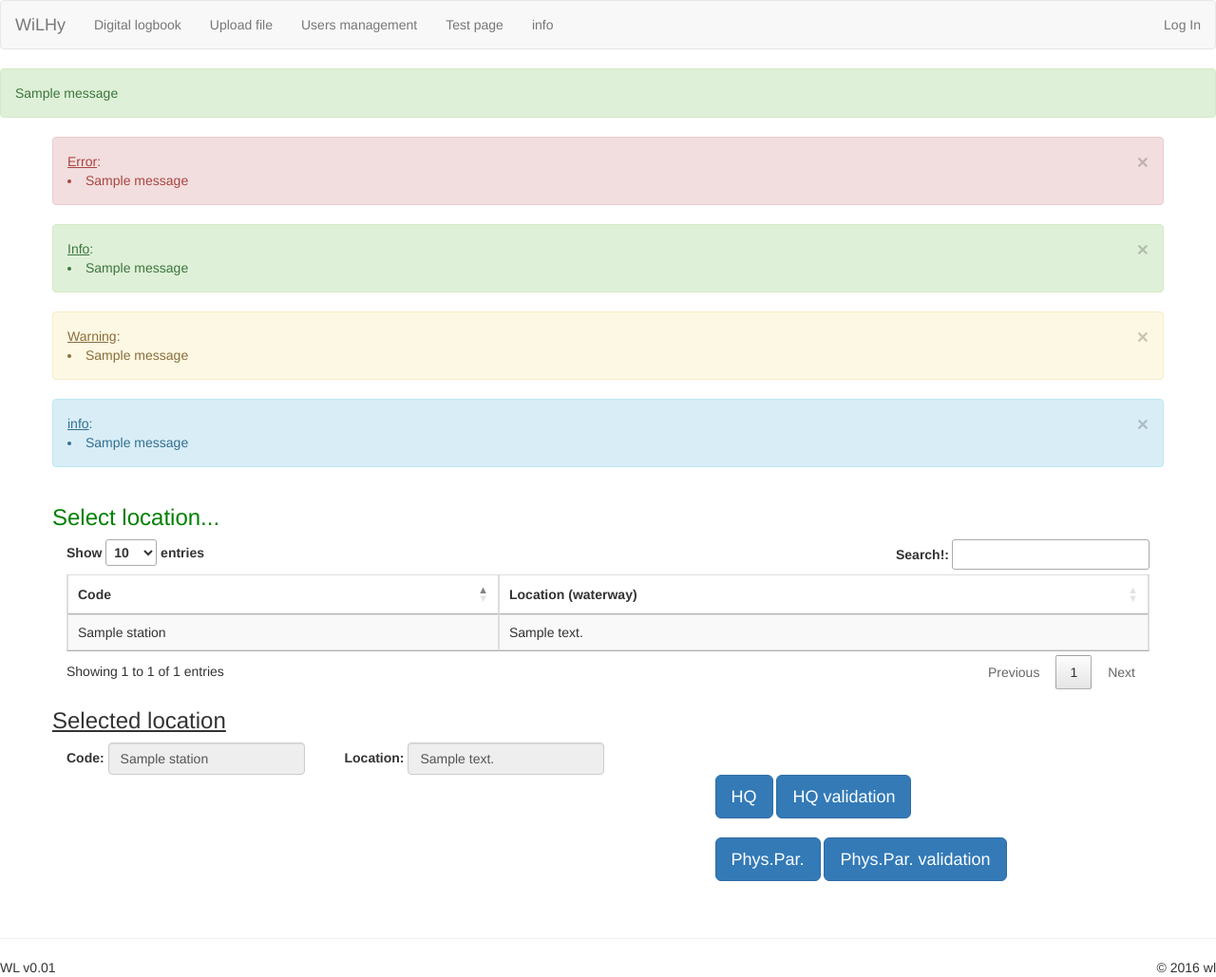
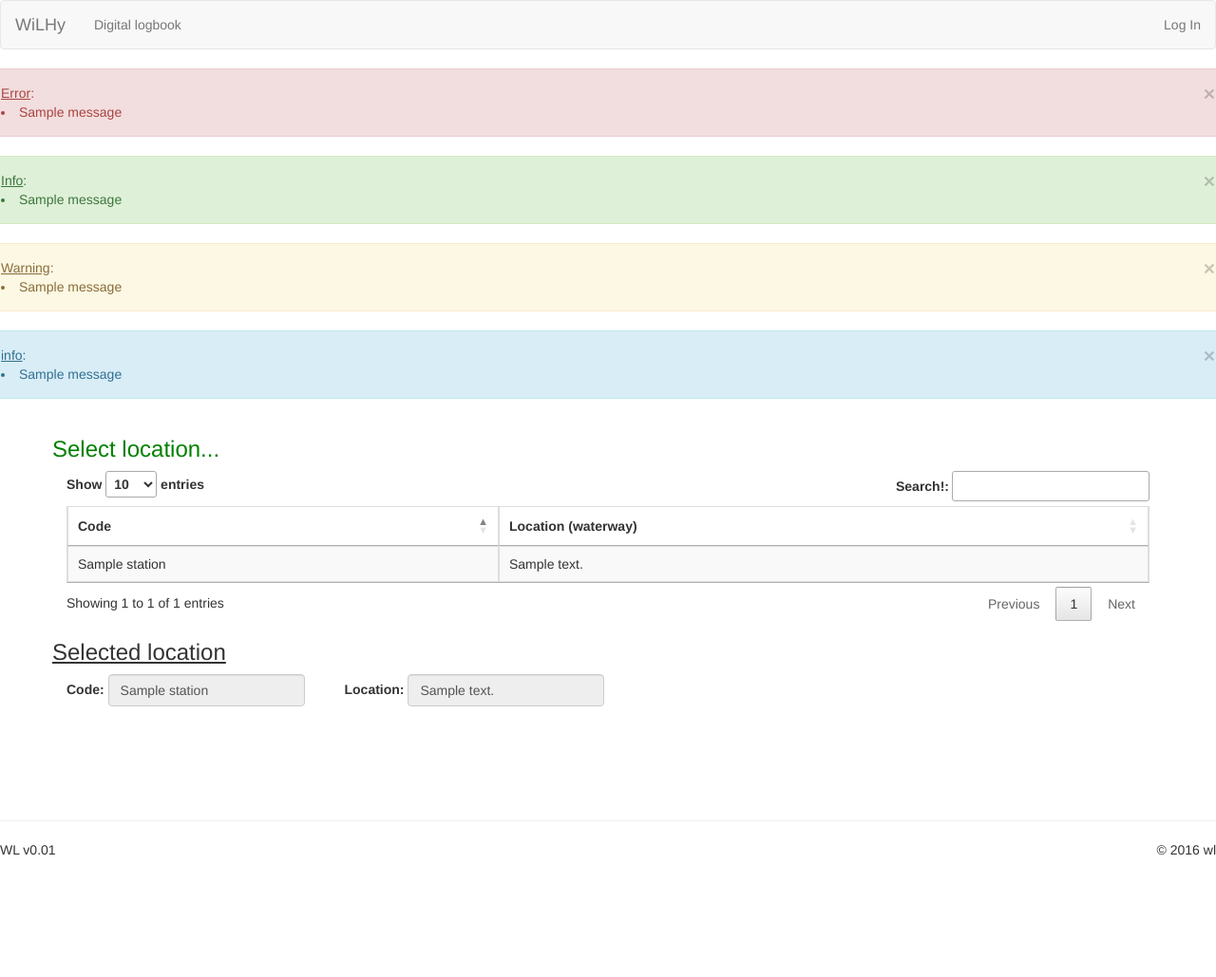
Before and after one commit to koenbeys/dlb, a Python web app: template app/dlb/templates/stationlist.html in a window 1280 px wide. Shown: the whole page at 95% size. After the commit the page ends 901 px from the top, so only its background shows below. Run offline with Jinja, Linux system fonts and the light colour scheme; the template is opened without the code that fills it: most values are stand-ins (such as "Sample title", 1, 10 or a date in 2020); one stand-in notice (Sample message) is shown; some libraries are stand-ins or nearby versions.

Commit message:
9-dec-2016 flask message changed with JFR message

```diff
--- a/app/config.py
+++ b/app/config.py
@@ -18,9 +18,9 @@ class Config:
     # Flask settings
     CSRF_ENABLED = True
     FLASK_SERVER_HOST = "127.0.0.1"
-#    FLASK_SERVER_PORT=5106
+    FLASK_SERVER_PORT=5106
 #    FLASK_SERVER_HOST = "0.0.0.0"
-    FLASK_SERVER_PORT=80
+#    FLASK_SERVER_PORT=80
 
     # Mail settings
     MAIL_USERNAME = None
--- a/app/dlb/templates/stationlist.html
+++ b/app/dlb/templates/stationlist.html
@@ -16,7 +16,7 @@
     <body onload="initform()">
         <div class="container">
 
-            {% include 'main/info.html' %}
+
 
                 <div class="row header" style="color:green">
                     <h3>Select location...</h3>
@@ -62,12 +62,28 @@
                 <div class="form-group col-sm-7">&nbsp;</div>
                 <div class="form-group col-sm-5">
                     <div class="form-group">
-                        {% if station.stationHQ == 0 %}
-                            <button type="button" class="btn btn-primary btn-lg" id="buttonHQ" disabled onclick="mysubmit('HQ');">HQ</button>
-                            <button type="button" class="btn btn-primary btn-lg" id="buttonHQvalidation" disabled  onclick="mysubmit('histoHQ');">HQ validation</button>
+                        {% if station.stationHQ == 1 %}
+                            {% if current_user.has_role('controler') %}
+                                <button type="button" class="btn btn-primary btn-lg" id="buttonHQ" onclick="mysubmit('HQ');">HQ</button>
+                            {% else %}
+                                <input type="hidden" id="buttonHQ">
+                            {% endif %}
+                            {% if current_user.has_role('validator') %}
+                                <button type="button" class="btn btn-primary btn-lg" id="buttonHQvalidation" disabled  onclick="mysubmit('histoHQ');">HQ validation</button>
+                            {% else %}
+                                <input type="hidden" id="buttonHQvalidation">
+                            {% endif %}
                         {% else %}
-                            <button type="button" class="btn btn-primary btn-lg" id="buttonHQ" onclick="mysubmit('HQ');">HQ</button>
-                            <button type="button" class="btn btn-primary btn-lg" id="buttonHQvalidation"  onclick="mysubmit('histoHQ');">HQ validation</button>
+                            {% if current_user.has_role('controler') %}
+                                <button type="button" class="btn btn-primary btn-lg" id="buttonHQ" disabled onclick="mysubmit('HQ');">HQ</button>
+                            {% else %}
+                                <input type="hidden" id="buttonHQ" >
+                            {% endif %}
+                            {% if current_user.has_role('validator') %}
+                                <button type="button" class="btn btn-primary btn-lg" id="buttonHQvalidation" disabled  onclick="mysubmit('histoHQ');">HQ validation</button>
+                            {% else %}
+                                <input type="hidden"id="buttonHQvalidation" >
+                            {% endif %}
                         {% endif %}
                     </div>
                 </div>
@@ -77,12 +93,28 @@
                 <div class="form-group col-sm-7">&nbsp;</div>
                 <div class="form-group col-sm-5">
                     <div class="form-group">
-                        {% if station.stationYSI == 0 %}
-                            <button type="button" class="btn btn-primary btn-lg" id="buttonYSI" disabled onclick="mysubmit('YSI');">Phys.Par.</button>
-                            <button type="button" class="btn btn-primary btn-lg" id="buttonYSIvalidation" disabled onclick="mysubmit('histoYSI');">Phys.Par. validation</button>
+                        {% if station.stationYSI == 1 %}
+                            {% if current_user.has_role('controler') %}
+                                <button type="button" class="btn btn-primary btn-lg" id="buttonYSI" onclick="mysubmit('YSI');">Phys.Par.</button>
+                            {% else %}
+                                <input type="hidden" id="buttonYSI">
+                            {% endif %}
+                            {% if current_user.has_role('validator') %}
+                                <button type="button" class="btn btn-primary btn-lg" id="buttonYSIvalidation" disabled  onclick="mysubmit('histoHQ');">Phys.Par. validation</button>
+                            {% else %}
+                                <input type="hidden" id="buttonYSIvalidation">
+                            {% endif %}
                         {% else %}
-                            <button type="button" class="btn btn-primary btn-lg" id="buttonYSI" onclick="mysubmit('YSI');">Phys.Par.</button>
-                            <button type="button" class="btn btn-primary btn-lg" id="buttonYSIvalidation" onclick="mysubmit('histoYSI');">Phys.Par. validation</button>
+                            {% if current_user.has_role('controler') %}
+                                <button type="button" class="btn btn-primary btn-lg" id="buttonYSI" disabled onclick="mysubmit('HQ');">Phys.Par.</button>
+                            {% else %}
+                                <input type="hidden" id="buttonYSI" >
+                            {% endif %}
+                            {% if current_user.has_role('validator') %}
+                                <button type="button" class="btn btn-primary btn-lg" id="buttonYSIvalidation" disabled  onclick="mysubmit('histoHQ');">Phys.Par. validation</button>
+                            {% else %}
+                                <input type="hidden"id="buttonYSIvalidation" >
+                            {% endif %}
                         {% endif %}
                     </div>
                 </div>
--- a/app/dlb/views.py
+++ b/app/dlb/views.py
@@ -96,6 +96,10 @@ def stationlist_page():
             print "StationListForm : ok"
             stationid = request.form.get('stationid')
             session['stationid'] = stationid
+
+            isValidator = False
+
+
             print stationid
             op = request.form.get('op')
             if (op == "HQ"):
--- a/app/templates/base.html
+++ b/app/templates/base.html
@@ -26,11 +26,17 @@
             <!--<li class="active"><a href="#">Meetpost</a></li>-->
             <!--<li><a href="{{ url_for('dlb.oproep_page') }}">Oproep</a></li>-->
             <li><a href="{{ url_for('dlb.stationlist_page') }}">Digital logbook</a></li>
+            {% if current_user.is_authenticated %}
+            {% if current_user.has_role('validator') %}
                 <li><a href="{{ url_for('dlb.uploadFile_page') }}">Upload file</a></li>
+            {% endif %}
+            {% if current_user.has_role('admin') %}
                 <li><a href="{{ url_for('user.userList_page') }}">Users management</a></li>
                 <li><a href="{{ url_for('dlb.test_page') }}">Test page</a></li>
+            {% endif %}
+            {% endif %}
 
-            <li><a href="{{ url_for('main.info_page') }}">info</a></li>
+            <!--<li><a href="{{ url_for('main.info_page') }}">info</a></li> -->
 
 
             <!--<li><a href="{{ url_for('user.newuser_page') }}">New user</a></li>-->
@@ -72,16 +78,58 @@
     <div id="main-div" class="with-margins">
     {# One-time system messages called Flash messages #}
     {% block flash_messages %}
-        {%- with messages = get_flashed_messages(with_categories=true) -%}
+
+
+            {% with messages = get_flashed_messages(category_filter=["error"]) %}
                 {% if messages %}
-                {% for category, message in messages %}
-                    {% if category=='error' %}
-                        {% set category='danger' %}
+                    <div class="row">
+                    <div class="alert alert-danger">
+                        <button type="button" class="close" data-dismiss="alert">&times;</button><u>Error</u>:
+                        {% for message in messages %}
+                            <li>{{ message }}</li>
+                        {% endfor %}
+                        </div>
+                    </div>
                 {% endif %}
-                    <div class="alert alert-{{category}}">{{ message|safe }}</div>
+            {% endwith %}
+            {% with messages = get_flashed_messages(category_filter=["success"]) %}
+                {% if messages %}
+                    <div class="row">
+                    <div class="alert alert-success">
+                        <button type="button" class="close" data-dismiss="alert">&times;</button><u>Info</u>:
+                        {% for message in messages %}
+                            <li>{{ message }}</li>
                         {% endfor %}
+                        </div>
+                    </div>
                 {% endif %}
-        {%- endwith %}
+            {% endwith %}
+            {% with messages = get_flashed_messages(category_filter=["warning"]) %}
+                {% if messages %}
+                    <div class="row">
+                    <div class="alert alert-warning">
+                        <button type="button" class="close" data-dismiss="alert">&times;</button><u>Warning</u>:
+                        {% for message in messages %}
+                            <li>{{ message }}</li>
+                        {% endfor %}
+                        </div>
+                    </div>
+                {% endif %}
+            {% endwith %}
+            {% with messages = get_flashed_messages(category_filter=[""]) %}
+                {% if messages %}
+                    <div class="row">
+                    <div class="alert alert-info">
+                        <button type="button" class="close" data-dismiss="alert">&times;</button><u>info</u>:
+                        {% for message in messages %}
+                            <li>{{ message }}</li>
+                        {% endfor %}
+                        </div>
+                    </div>
+                {% endif %}
+            {% endwith %}
+
+
     {% endblock %}
 
     {% block mainl %}{% block content %}{% endblock %}{% endblock %}
--- a/app/templates/base_wl.html
+++ b/app/templates/base_wl.html
@@ -27,16 +27,8 @@
         <div id="main-div" class="with-margins">
         {# One-time system messages called Flash messages #}
         {% block flash_messages -%}
-            {%- with messages = get_flashed_messages(with_categories=true) -%}
-                {% if messages %}
-                    {% for category, message in messages %}
-                        {% if category=='error' %}
-                            {% set category='danger' %}
-                        {% endif %}
-                        <div class="alert alert-{{category}}">{{ message|safe }}</div>
-                    {% endfor %}
-                {% endif %}
-            {%- endwith %}
+
+
         {%- endblock flash_messages %}
 
         {% block main -%}{% block content -%}{%- endblock content%}{%- endblock main%}
```
Lines whose indentation alone changed are shown as unchanged.
